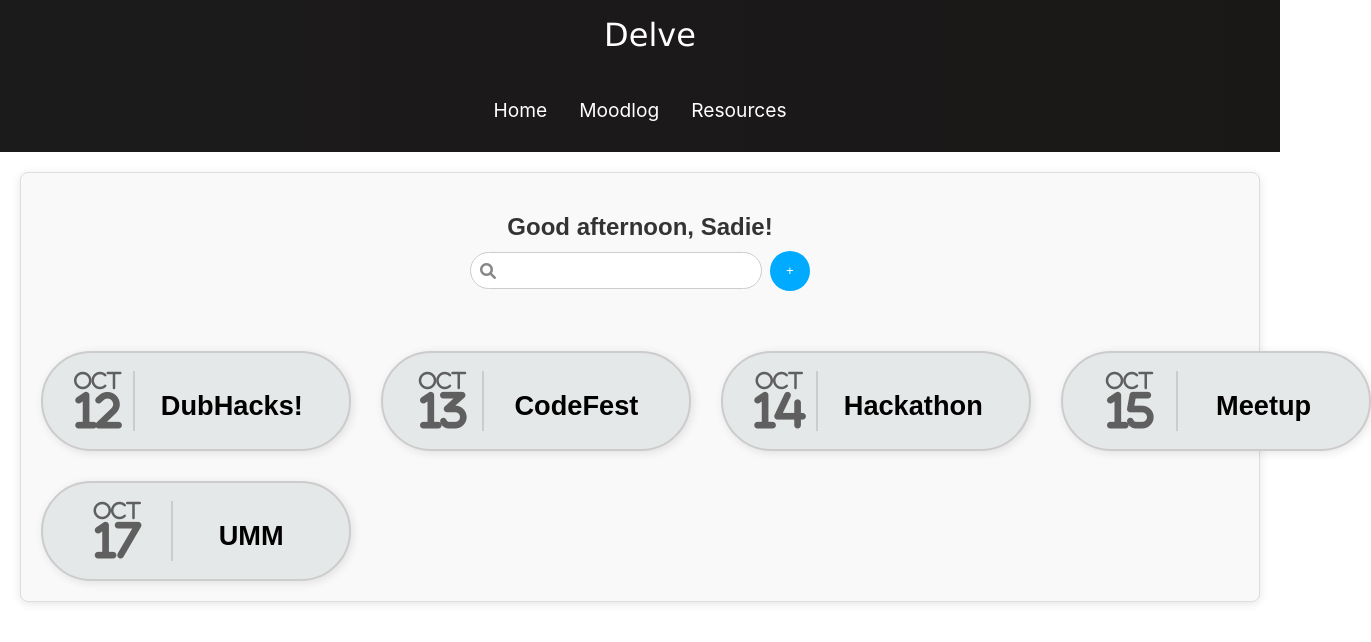
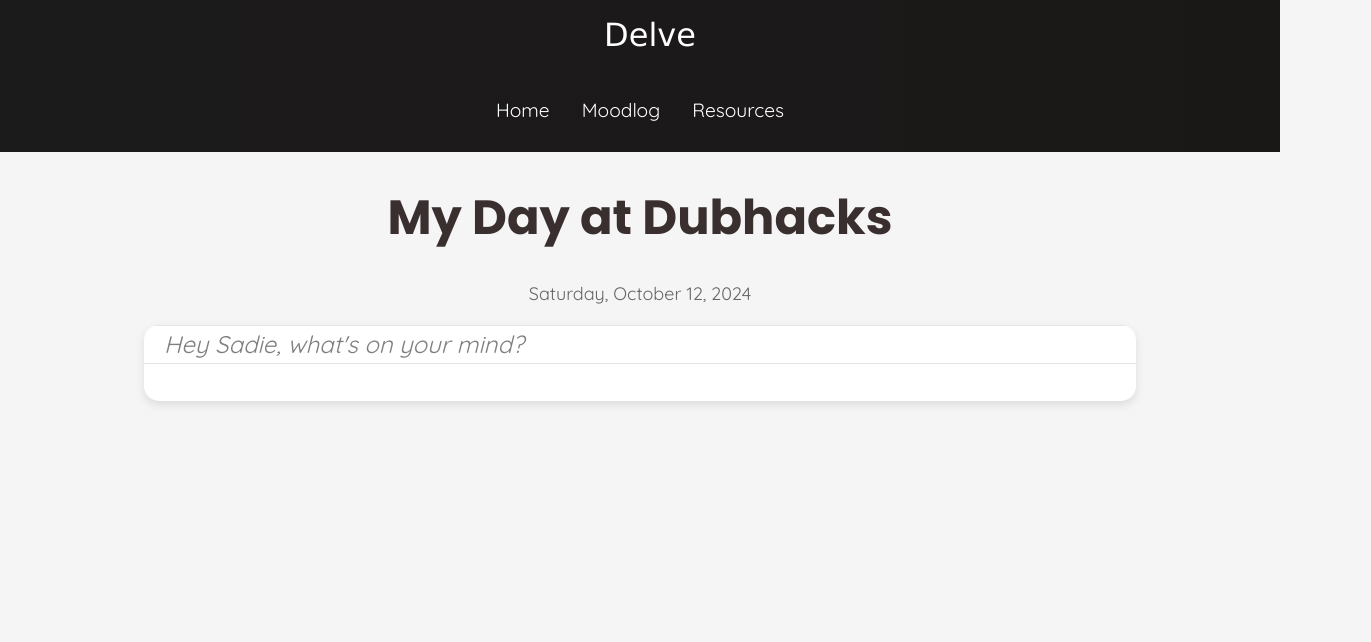
Before and after one commit to GaurangPP/delve, a React (Create React App) app in the folder delve-app/: page / in a window 1280 px wide. Shown: the top 642 px of the page, 1371 px wide, since content can reach past the window. Built offline with nearby package versions, Linux system fonts and the light colour scheme.

Commit message:
Journal Entry

```diff
--- a/delve-app/public/index.html
+++ b/delve-app/public/index.html
@@ -29,6 +29,7 @@
     href="https://fonts.googleapis.com/css2?family=Poppins:wght@400;700&display=swap"
     rel="stylesheet"
     />
+    <link href="https://fonts.googleapis.com/css2?family=Quicksand:wght@400;500&display=swap" rel="stylesheet">
     <title>React App</title>
   </head>
   <body>
--- a/delve-app/src/App.js
+++ b/delve-app/src/App.js
@@ -3,7 +3,7 @@
 import React from 'react';
 import { BrowserRouter as Router, Routes, Route } from 'react-router-dom';
 import { Navbar } from './components/Navbar';
-import { Landing } from './components/Landing';
+import { JournalEntry } from './components/JournalEntry';
 
 function App() {
   return (
@@ -11,7 +11,7 @@
       <Router>
         <Navbar />
         <Routes>
-          <Route path='/'  element={<Landing/>}/>
+          <Route path='/'  element={<JournalEntry/>}/>
         </Routes>
       </Router>
     </>
--- a/delve-app/src/components/JournalEntry.css
+++ b/delve-app/src/components/JournalEntry.css
@@ -0,0 +1,76 @@
+/* Ensure the whole page uses consistent layout */
+html, body {
+    margin: 0;
+    padding: 0;
+    height: 100%;
+    font-family: 'Quicksand', sans-serif;
+    background-color: #f5f5f5;
+}
+
+/* Main journal container */
+.journal-container {
+    display: flex;
+    flex-direction: column;
+    align-items: center;
+    padding: 20px;
+    height: 100vh;
+    box-sizing: border-box;
+}
+
+/* Title styling */
+.journal-title {
+    font-size: 48px;
+    margin: 10px 0;
+    color: #3a2f2f;
+    font-family: 'Poppins', sans-serif;
+}
+
+/* Date styling */
+.journal-date {
+    font-size: 18px;
+    margin-bottom: 20px;
+    color: #666;
+}
+
+/* Notepad container */
+.notepad-container {
+    width: 80%;
+    background-color: white;
+    border-radius: 15px;
+    padding: 0;
+    box-shadow: 0 4px 10px rgba(0, 0, 0, 0.1);
+    display: flex;
+    justify-content: center;
+    align-items: flex-start;
+    max-height: 70vh;
+    overflow: hidden;
+}
+
+/* Notepad textarea */
+.notepad-textarea {
+    width: 100%;
+    height: 50vh; /* Set initial height to 50% of the viewport */
+    border: none;
+    outline: none;
+    padding: 0 20px;
+    margin: 0;
+    font-family: 'Quicksand', sans-serif; /* Use the Quicksand font */
+    font-size: 24px;
+    line-height: 38px; /* Align text with lines */
+    resize: none;
+    overflow: hidden;
+    background-color: transparent;
+    box-sizing: border-box;
+}
+
+/* Add horizontal lines using background gradient */
+.notepad-textarea {
+    background-image: linear-gradient(to bottom, rgba(0, 0, 0, 0.1) 1px, transparent 1px);
+    background-size: 100% 38px;
+}
+
+/* Placeholder styling */
+.notepad-textarea::placeholder {
+    color: rgba(0, 0, 0, 0.5);
+    font-style: italic;
+}
--- a/delve-app/src/components/JournalEntry.jsx
+++ b/delve-app/src/components/JournalEntry.jsx
@@ -1,7 +1,44 @@
-import React from 'react'
+import React, { useState, useRef, useEffect } from 'react';
+import './JournalEntry.css';
 
 export const JournalEntry = () => {
+  const [text, setText] = useState('');
+  const textareaRef = useRef(null);
+
+  const handleTextChange = (e) => {
+    setText(e.target.value);
+  };
+
+  // Adjust the height of the textarea dynamically based on the content
+  useEffect(() => {
+    if (textareaRef.current) {
+      textareaRef.current.style.height = 'auto'; // Reset height to auto to shrink if necessary
+      textareaRef.current.style.height = `${textareaRef.current.scrollHeight}px`; // Set height to fit content
+    }
+  }, [text]);
+
+  const today = new Date().toLocaleDateString('en-US', {
+    weekday: 'long',
+    month: 'long',
+    day: 'numeric',
+    year: 'numeric',
+  });
+
   return (
-    <div>JournalEntry</div>
-  )
-}
+    <div className="journal-container">
+      <h1 className="journal-title">My Day at Dubhacks</h1>
+      <p className="journal-date">{today}</p>
+      <div className="notepad-container">
+        <textarea
+          ref={textareaRef}
+          className="notepad-textarea"
+          value={text}
+          onChange={handleTextChange}
+          placeholder="Hey Sadie, what's on your mind?"
+        />
+      </div>
+    </div>
+  );
+};
+
+export default JournalEntry;
```
